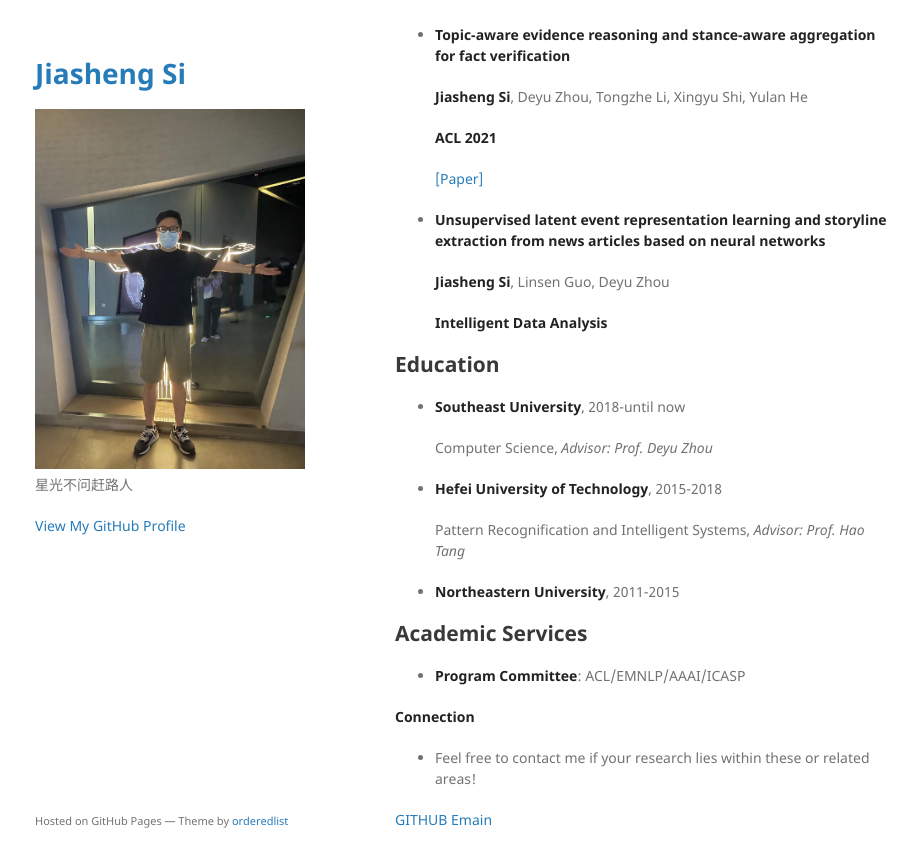
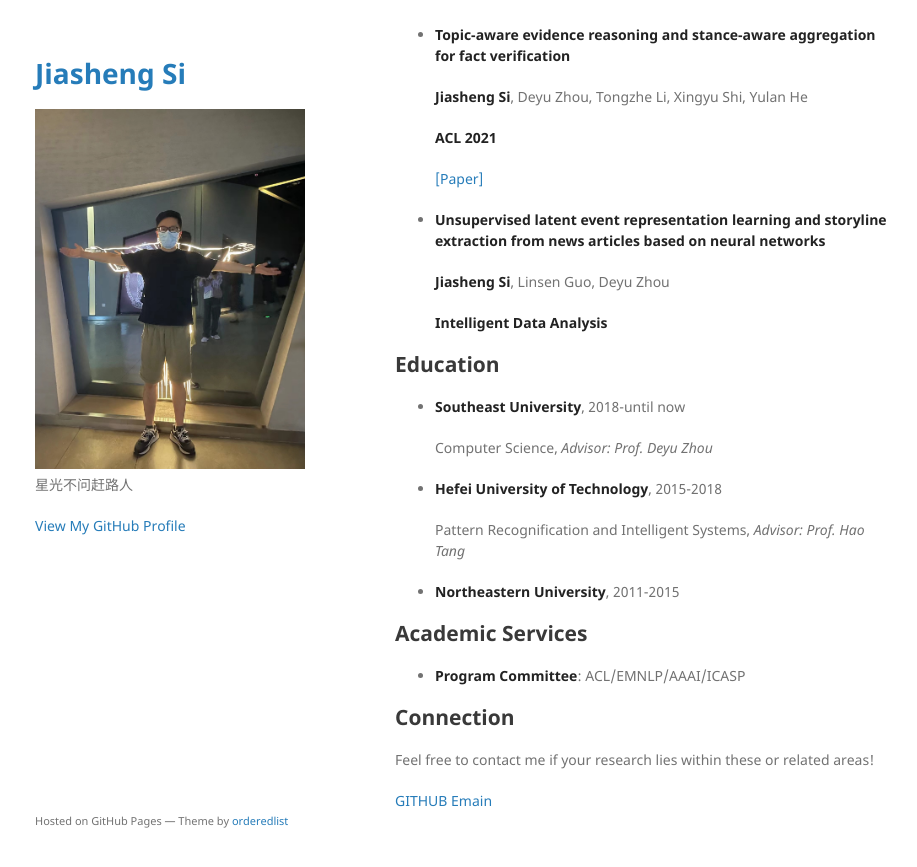
Before and after one commit to jasenchn/jasenchn.github.io, a Jekyll site: the page built from index.md, in a window 1280 px wide and 900 px high, scrolled down 641 px. Shown: the top 867 px of the window, without its empty margins (175-1092 px from the left). Built offline with Jekyll 4.4.1, drawn with Linux system fonts in a browser that asks for light colours; our own code applies the rules of GitHub Pages for plain Markdown files.

```diff
--- a/index.md
+++ b/index.md
@@ -59,8 +59,8 @@ I am interested in exploring structures from text, especially for Automatic Fact
 ## Academic Services
 - **Program Committee**: ACL/EMNLP/AAAI/ICASP
 
-**Connection**
-- Feel free to contact me if your research lies within these or related areas!
+## Connection
+Feel free to contact me if your research lies within these or related areas!
 
 [GITHUB](https://github.com/jasenchn)
 [Emain](jasensi@163.com)
```
